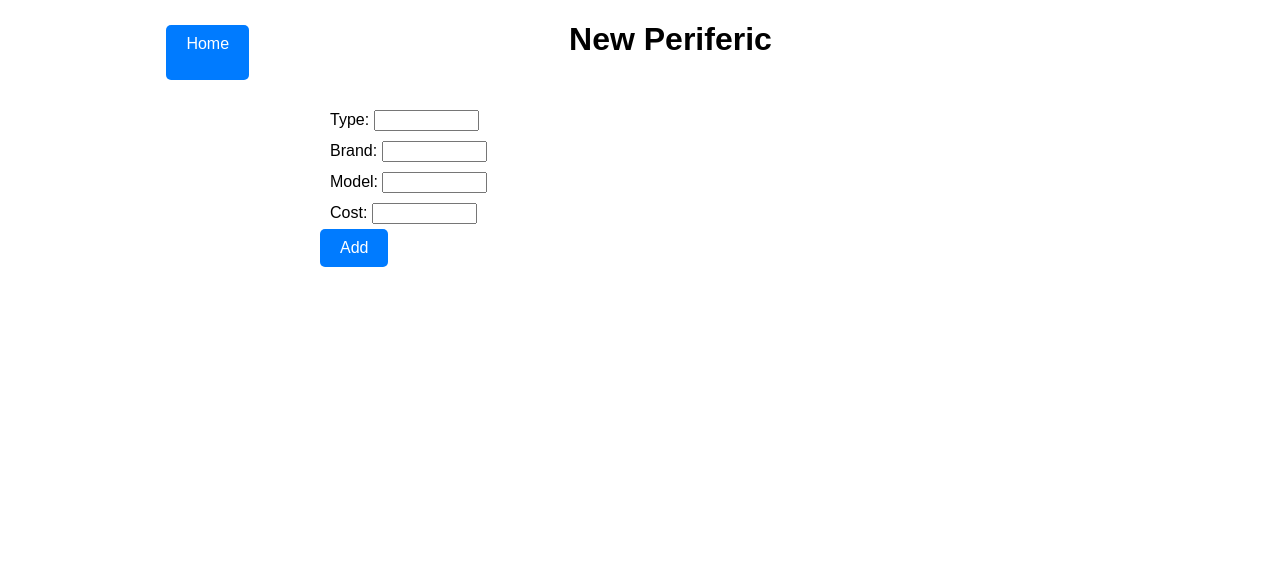
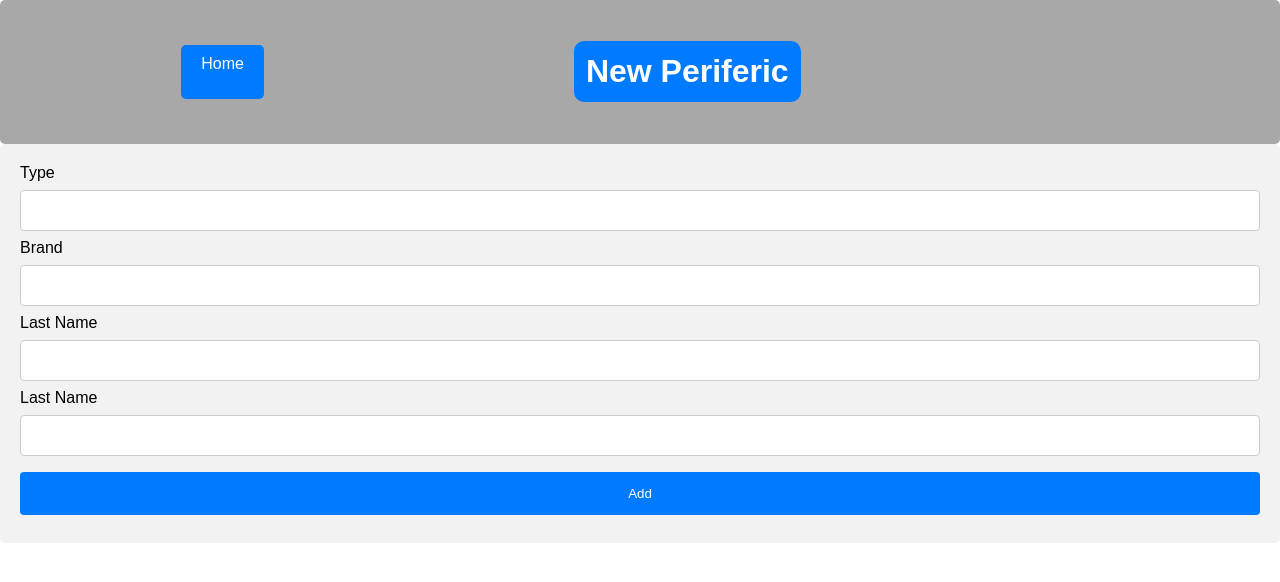
Before and after one commit to iaw-2024/ThiagoZanconi-1-html-css, a plain HTML site: page formulario/html_css/formulariohtml_css.html in a window 1280 px wide. Drawn offline with Linux system fonts and the light colour scheme.

Commit message:
formulario html update

```diff
--- a/formulario/html_css/formulariohtml_css.html
+++ b/formulario/html_css/formulariohtml_css.html
@@ -11,26 +11,22 @@
         <a href="/" class="home btn">Home</a>
         <h1 class="header">New Periferic</h1>
     </div>
-    <div class="wrapper">
-        <div class="wrapper2">
-            <text>Type:  </text>
-            <input type="text"  maxlength="8" size="10" />
-        </div>
-        <div class="wrapper2">
-            <text>Brand: </text>
-            <input type="text"  maxlength="8" size="10" />
-        </div>
-        <div class="wrapper2">
-            <text>Model:   </text>
-            <input type="text"  maxlength="8" size="10" />
-        </div>
-        <div class="wrapper2">
-            <text>Cost:  </text>
-            <input type="text"  maxlength="8" size="10" />
-        </div>
-        <div>
-            <button class="btn">Add</button>
-        </div>
+    <div>
+        <form>
+          <label>Type</label>
+          <input class="inputtext" type="text">
+
+          <label>Brand</label>
+          <input class="inputtext" type="text">
+
+          <label>Last Name</label>
+          <input class="inputtext" type="text">
+
+          <label>Last Name</label>
+          <input class="inputtext" type="text">
+
+          <input class="addbutton" type="submit" value="Add">
+        </form>
     </div>
 </body>
 </html>
--- a/formulario/html_css/styles.css
+++ b/formulario/html_css/styles.css
@@ -7,28 +7,56 @@ body {
 
 .flexwrapper{
   display: flex;
+  background-color: #A8A8A8;
 }
 
 .home{
     margin-left: 13%;
     margin-top: 25px;
+    margin-bottom: 25px;
 }
 
 .header{
     max-width: fit-content;
     margin-left: 25%;
+    margin-right: auto;
+    border: 2px solid #007bff;
+    color: #ffffff;
+    padding: 10px;
+    background-color: #007bff;
+    border-radius: 10px;
+
 }
 
-.wrapper {
-  margin-top: 25px;
-  margin-left: 25%;
+.inputtext{
+  width: 100%;
+  padding: 12px 20px;
+  margin: 8px 0;
+  display: inline-block;
+  border: 1px solid #ccc;
+  border-radius: 4px;
+  box-sizing: border-box;
 }
 
-.wrapper2{
-    margin-left: 5px;
-    margin-right: 5px;
-    padding: 5px;
-    justify-content: space-between;
+.addbutton{
+  width: 100%;
+  background-color: #007bff;
+  color: white;
+  padding: 14px 20px;
+  margin: 8px 0;
+  border: none;
+  border-radius: 4px;
+  cursor: pointer;
+}
+
+input[type=submit]:hover {
+  background-color: #0056b3;
+}
+
+div {
+  border-radius: 5px;
+  background-color: #f2f2f2;
+  padding: 20px;
 }
 
 .btn {
```
Also changed, not shown: index.html (+0 -3 lines).
